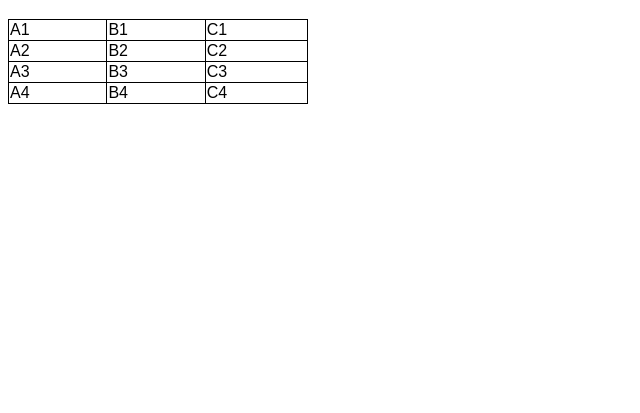
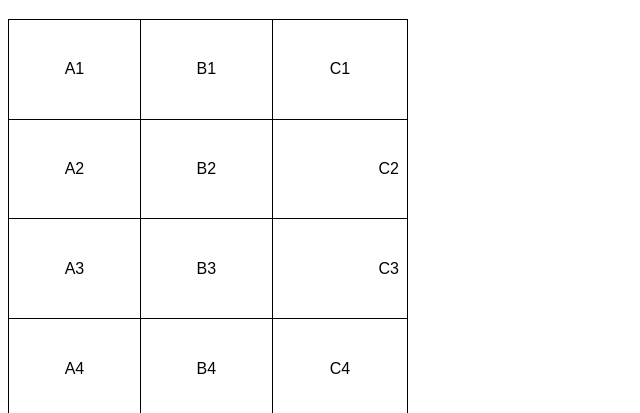
Before and after one commit to MichelFreitasSantos/HTML-CSS, a plain HTML site: page Modulo 3/exe023/tebala001.html in a window 1280 px wide. Shown: the part 61-474 px from the top of the page, without its empty margins (0-640 px from the left). Drawn offline with Linux system fonts and the light colour scheme.

Commit message:
Update tebala001.html

```diff
--- a/Modulo 3/exe023/tebala001.html
+++ b/Modulo 3/exe023/tebala001.html
@@ -11,13 +11,22 @@
         }
 
         table {
-            width: 300px;
+            width: 400px;
+            height: 400px;
             border-collapse: collapse;
         }
 
         td {
             border: 1px solid black;
+            padding: 8px;
+            text-align: center; /* alinhamento horizontal */
+            vertical-align: middle; /* alinhamento vertical */
         }
+
+        .numero {
+            text-align: right;
+        }
+
     </style>
 </head>
 <body>
@@ -39,12 +48,12 @@
         <tr> <!-- Segunda linha -->
             <td>A2</td>
             <td>B2</td>
-            <td>C2</td>
+            <td class="numero">C2</td>
         </tr>
         <tr> <!-- Terceira linha -->
             <td>A3</td>
             <td>B3</td>
-            <td>C3</td>
+            <td class="numero">C3</td>
         </tr>
         <tr> <!-- Quarta linha -->
             <td>A4</td>
```
